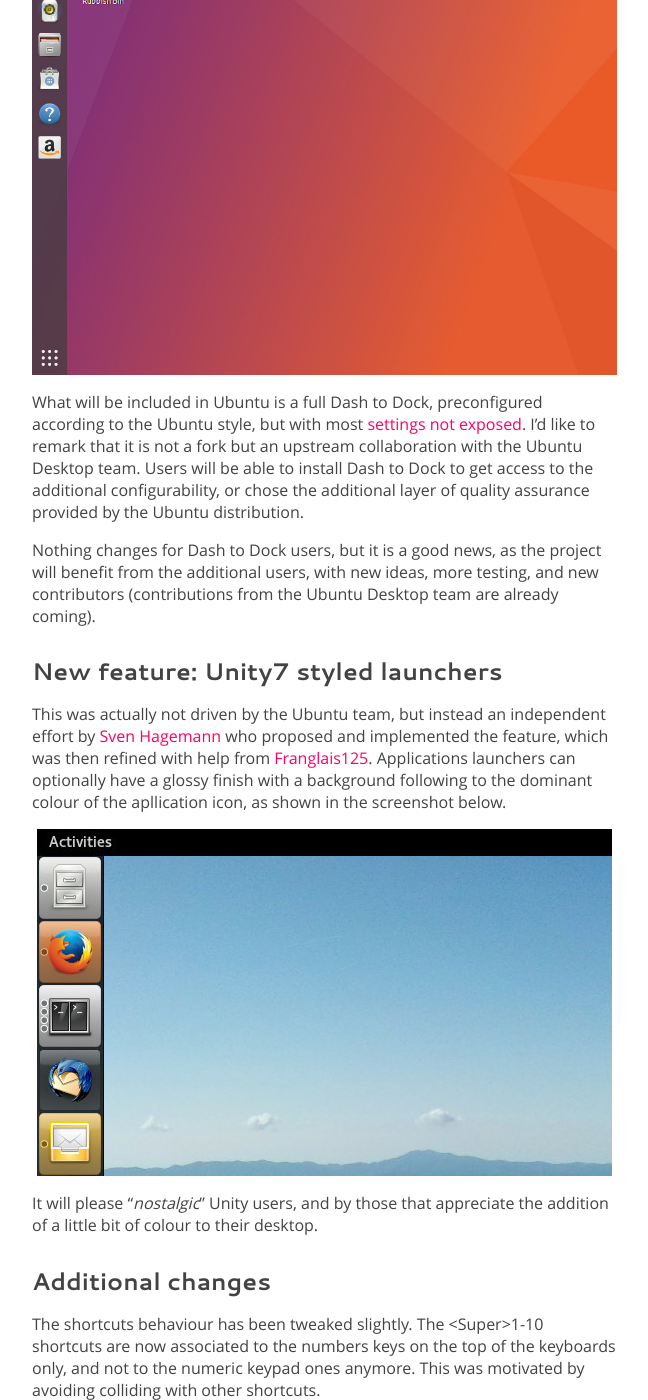
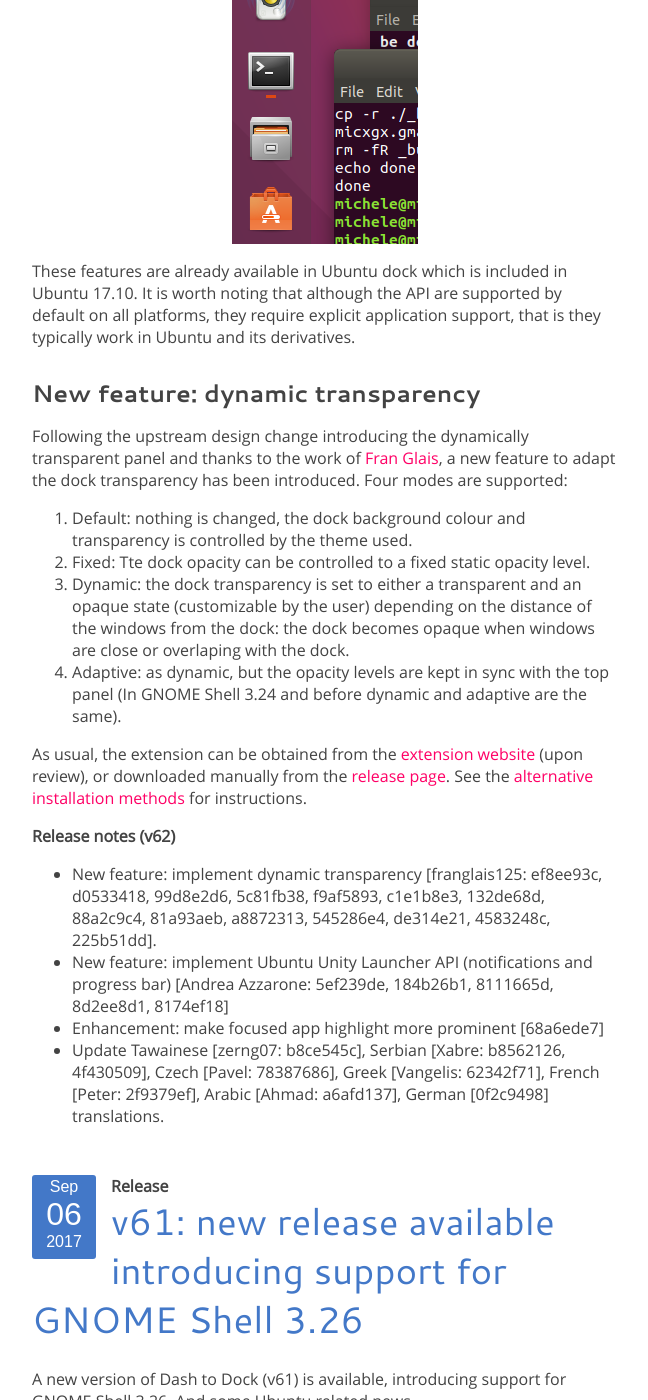
Before and after one commit to micheleg/dash-to-dock, a Jekyll site: the page built from news/index.html, in a window 1280 px wide and 1400 px high, scrolled down 824 px. Shown: the whole window, without its empty margins (128-776 px from the left). Built offline with Jekyll 4.4.1, drawn with Linux system fonts in a browser that asks for light colours; the list of posts is cut into pages by our own code; some of the changed text lies outside the part shown.

Commit message:
Add version 62: release post and changelog.

```diff
--- a/_data/releases.yml
+++ b/_data/releases.yml
@@ -1,3 +1,13 @@
+- version: 62
+  date: 24-12-2017
+  shell_version: ["3.18", "3.20", "3.22", "3.24", "3.26"]
+  notes:
+    - "New feature: implement dynamic transparency [franglais125: ef8ee93c, d0533418, 99d8e2d6, 5c81fb38, f9af5893, c1e1b8e3, 132de68d, 88a2c9c4, 81a93aeb, a8872313, 545286e4, de314e21, 4583248c, 225b51dd]."
+    - "New feature: implement Ubuntu Unity Launcher API (notifications and progress bar) [Andrea Azzarone: 5ef239de, 184b26b1, 8111665d, 8d2ee8d1, 8174ef18]"
+    - "Enhancement: make focused app highlight more prominent [68a6ede7]"
+    - "Update Tawainese [zerng07: b8ce545c], Serbian [Xabre: b8562126, 4f430509], Czech [Pavel: 78387686], Greek [Vangelis: 62342f71], French [Peter: 2f9379ef], Arabic [Ahmad: a6afd137], German [0f2c9498] translations."
+  zip_url: https://extensions.gnome.org/review/download/7799.shell-extension.zip
+
 - version: 61
   date: 06-09-2017
   shell_version: ["3.18", "3.20", "3.22", "3.24", "3.26"]
--- /dev/null
+++ b/_posts/2017-12-25-new-relsease-v62.md
@@ -0,0 +1,38 @@
+---
+layout: post
+title: "v62: new release available introducing support for GNOME Shell 3.26"
+author: Michele
+date: Mon 25 Dec 16:01:09 GMT 2017
+category: Release
+---
+
+A new version of Dash to Dock (v62) supporting GNOME Shell from 3.18 to 3.26 and introducing support for Ubuntu launchers notification badges and progress bars is available.
+
+<!--more-->
+
+### New feature: Ubuntu Unity launchers API
+
+Following the collaboration with the Ubuntu Team, and in particular thanks to the work of [Andrea Azzarone](https://plus.google.com/u/0/+AndreaAzzarone), the dock now supports the unity launcher API as explained by [Didier Roche's post](https://didrocks.fr/2017/09/25/ubuntu-gnome-shell-in-artful-day-14/).
+
+<a href="/media/v62_ubuntu_API.png"><img
+src="/media/v62_ubuntu_API.png" alt="Unity launcher API support" class="center"></a>
+
+These features are already available in Ubuntu dock which is included in Ubuntu 17.10. It is worth noting that although the API are supported by default on all platforms, they require explicit application support, that is they typically work in Ubuntu and its derivatives.
+
+### New feature: dynamic transparency
+
+Following the upstream design change introducing the dynamically transparent panel and thanks to the work of [Fran Glais](https://github.com/franglais125), a new feature to adapt the dock transparency has been introduced. Four modes are supported:
+
+1. Default: nothing is changed, the dock background colour and transparency is controlled by the theme used.
+2. Fixed:  Tte dock opacity can be controlled to a fixed static opacity level.
+3. Dynamic: the dock transparency is set to either a transparent and an opaque state (customizable by the user) depending on the distance of the windows from the dock: the dock becomes opaque when windows are close or overlaping with the dock.
+4. Adaptive: as dynamic, but the opacity levels are kept in sync with the top panel (In GNOME Shell 3.24 and before dynamic and adaptive are the same).
+
+As usual, the extension can be obtained from the [extension website](https://extensions.gnome.org/extension/307/dash-to-dock/) (upon review), or downloaded manually from the [release page]({{ site.release_page_url }}). See the [alternative installation methods]({{ relative }}/download.html) for instructions.
+
+**Release notes (v62)**
+
+* New feature: implement dynamic transparency [franglais125: ef8ee93c, d0533418, 99d8e2d6, 5c81fb38, f9af5893, c1e1b8e3, 132de68d, 88a2c9c4, 81a93aeb, a8872313, 545286e4, de314e21, 4583248c, 225b51dd].
+* New feature: implement Ubuntu Unity Launcher API (notifications and progress bar) [Andrea Azzarone: 5ef239de, 184b26b1, 8111665d, 8d2ee8d1, 8174ef18]
+* Enhancement: make focused app highlight more prominent [68a6ede7]
+* Update Tawainese [zerng07: b8ce545c], Serbian [Xabre: b8562126, 4f430509], Czech [Pavel: 78387686], Greek [Vangelis: 62342f71], French [Peter: 2f9379ef], Arabic [Ahmad: a6afd137], German [0f2c9498] translations.
```
Also changed, not shown: media/v62_ubuntu_API.png (added).
